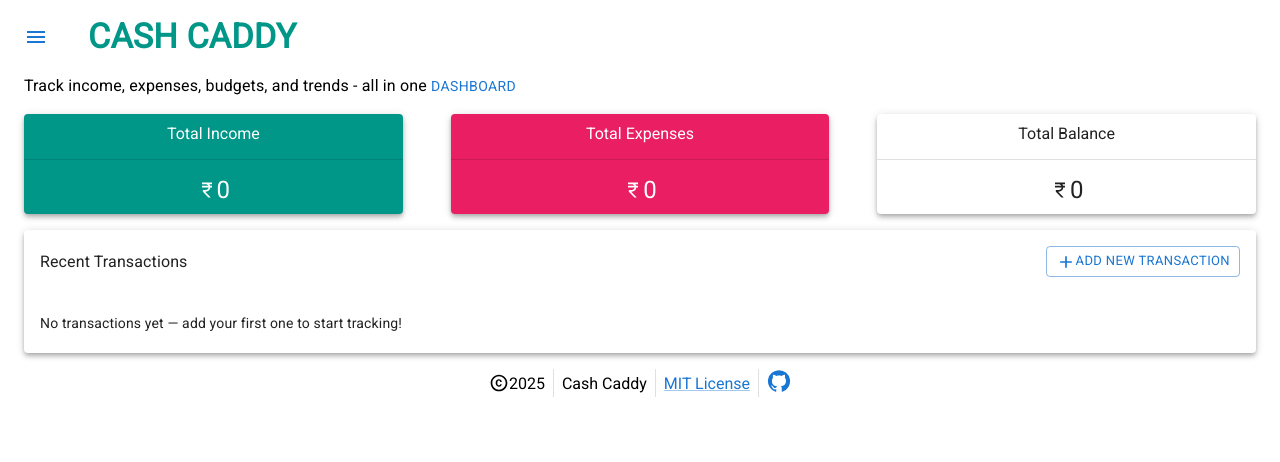
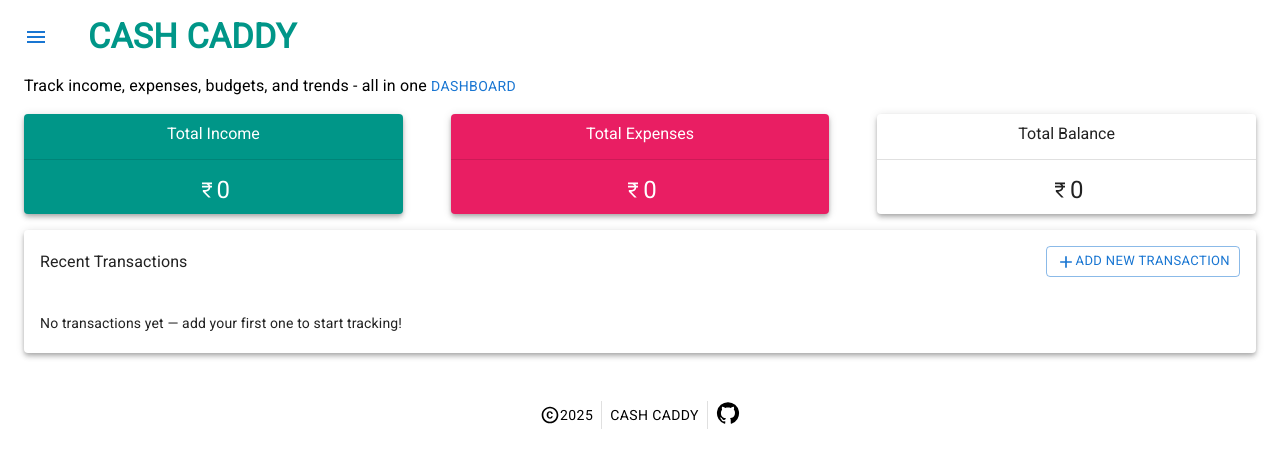
Before and after one commit to vmanidev/cash-caddy, a React (Vite) app: page / in a window 1280 px wide. Shown: the top 462 px of the page. Built offline with nearby package versions, Linux system fonts and the light colour scheme.

Commit message:
feat(ui): update footer

```diff
--- a/src/components/common/Footer.tsx
+++ b/src/components/common/Footer.tsx
@@ -1,5 +1,6 @@
 import { Copyright, GitHub } from "@mui/icons-material";
-import { Divider, Grid, Link, Stack } from "@mui/material";
+import { Divider, Grid, Link, Stack, Typography } from "@mui/material";
+import { GITHUB_REPO_URL } from "../../constants/urls";
 
 function AppFooter() {
   return (
@@ -10,23 +11,19 @@ function AppFooter() {
         justifyContent="center"
         divider={<Divider orientation="vertical" flexItem />}
         spacing={1}
+        marginTop={4}
       >
         <Grid display="flex" alignItems="center">
           <Copyright fontSize="small" />
-          <span>{new Date().getFullYear()}</span>
+          <Typography variant="button">{new Date().getFullYear()}</Typography>
         </Grid>
-        <span>Cash Caddy</span>
+        <Typography variant="button">Cash Caddy</Typography>
         <Link
-          href="https://github.com/vmanidev/cash-caddy/blob/c16ad3aa276ab3f25fd16f6ec058ef723c35be92/LICENSE"
+          href={GITHUB_REPO_URL}
           rel="noopener"
           target="_blank"
-        >
-          MIT License
-        </Link>
-        <Link
-          href="https://github.com/vmanidev/cash-caddy"
-          rel="noopener"
-          target="_blank"
+          color="inherit"
+          sx={{ ":hover": { color: "#1976d2" } }}
         >
           <GitHub />
         </Link>
--- /dev/null
+++ b/src/constants/urls.ts
@@ -0,0 +1 @@
+export const GITHUB_REPO_URL = "https://github.com/vmanidev/cash-caddy";
```
